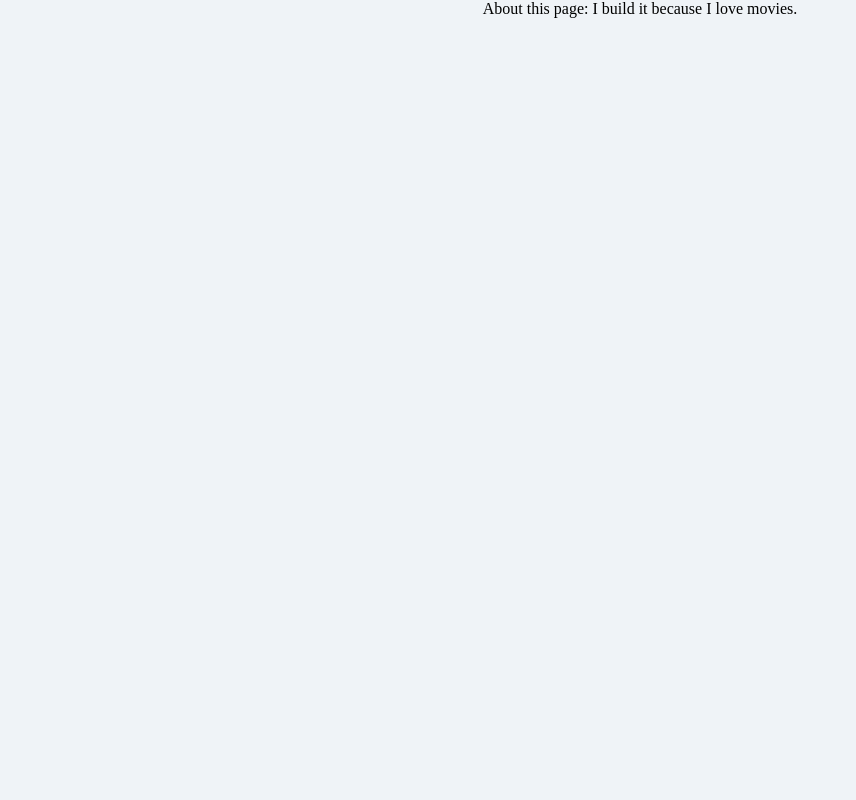
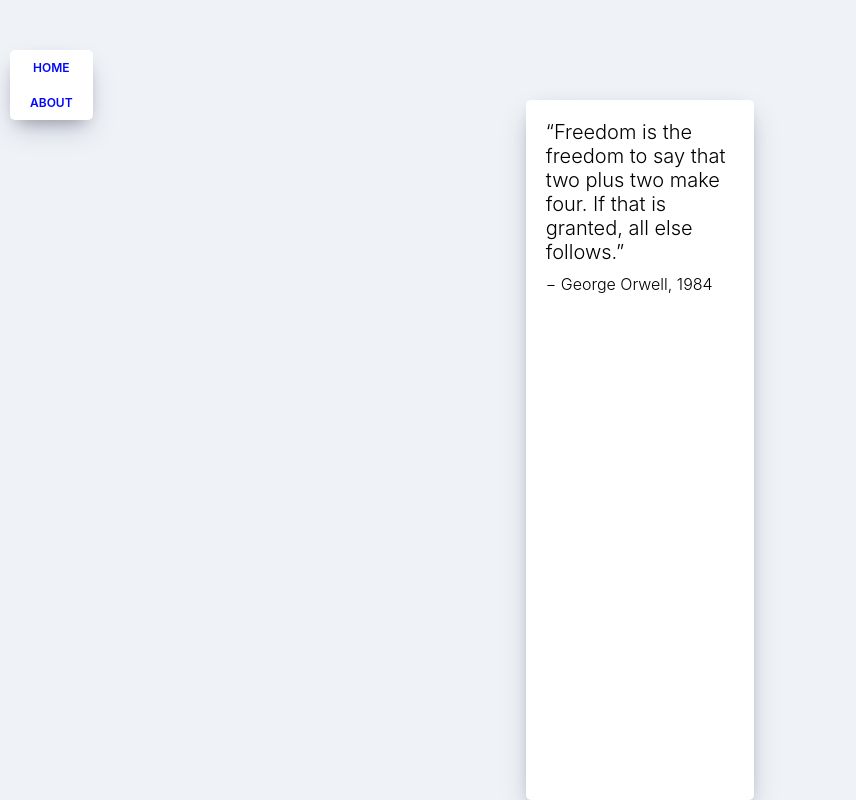
Before and after one commit to ProtoSeo/movie_app, a React (Create React App) app: page /#/about in a window 1280 px wide. Shown: the whole page, without its empty margins (0-856 px from the left). Built offline with nearby package versions, Linux system fonts and the light colour scheme.

Commit message:
#6.2 Building the Navigation

```diff
--- /dev/null
+++ b/src/App.css
@@ -0,0 +1,12 @@
+* {
+    box-sizing: border-box;
+  }
+
+  body {
+    margin: 0;
+    padding: 0;
+    font-family: -apple-system, BlinkMacSystemFont, "Segoe UI", Roboto, Oxygen,
+      Ubuntu, Cantarell, "Open Sans", "Helvetica Neue", sans-serif;
+    background-color: #eff3f7;
+    height: 100%;
+  }
--- a/src/App.js
+++ b/src/App.js
@@ -1,10 +1,13 @@
 import React from 'react';
 import {HashRouter, Route} from "react-router-dom";
-import About from "./routes/About"
-import Home from "./routes/Home"
+import About from "./routes/About";
+import Home from "./routes/Home";
+import Navigation from"./components/Navigation";
+import "./App.css";
 
 function App(){
   return <HashRouter>
+    <Navigation/>
     <Route path="/" exact = {true} component={Home}/>
     <Route path="/about" component={About}/>
   </HashRouter>
--- /dev/null
+++ b/src/components/Navigation.css
@@ -0,0 +1,25 @@
+.nav {
+    position: fixed;
+    top: 50px;
+    left: 10px;
+    display: flex;
+    flex-direction: column;
+    background-color: white;
+    padding: 10px 20px;
+    box-shadow: 0 13px 27px -5px rgba(50, 50, 93, 0.25),
+      0 8px 16px -8px rgba(0, 0, 0, 0.3), 0 -6px 16px -6px rgba(0, 0, 0, 0.025);
+    border-radius: 5px;
+  }
+
+  .nav a {
+    text-decoration: none;
+    color: #0008fc;
+    text-transform: uppercase;
+    font-size: 12px;
+    text-align: center;
+    font-weight: 600;
+  }
+
+  .nav a:not(:last-child) {
+    margin-bottom: 20px;
+  }
--- /dev/null
+++ b/src/components/Navigation.js
@@ -0,0 +1,13 @@
+import React from'react';
+import {Link}from "react-router-dom";
+import "./Navigation.css";
+
+function Navigation(){
+    return (
+        <div className="nav">
+          <Link to="/">Home</Link>
+          <Link to="/about">About</Link>
+        </div>
+      );
+}
+export default Navigation;
--- /dev/null
+++ b/src/routes/About.css
@@ -0,0 +1,20 @@
+.about__container {
+    box-shadow: 0 13px 27px -5px rgba(50, 50, 93, 0.25),
+      0 8px 16px -8px rgba(0, 0, 0, 0.3), 0 -6px 16px -6px rgba(0, 0, 0, 0.025);
+    padding: 20px;
+    border-radius: 5px;
+    background-color: white;
+    margin: 0 auto;
+    margin-top: 100px;
+    max-width: 25%;
+    font-weight: 300;
+  }
+
+  .about__container span:first-child {
+    font-size: 20px;
+  }
+
+  .about__container span:last-child {
+    display: block;
+    margin-top: 10px;
+  }
--- a/src/routes/About.js
+++ b/src/routes/About.js
@@ -1,7 +1,15 @@
 import React from 'react';
+import "./About.css";
 
 function About(){
-    return <span>About this page: I build it because I love movies.</span>
-
+    return (
+        <div className="about__container">
+          <span>
+            “Freedom is the freedom to say that two plus two make four. If that is
+            granted, all else follows.”
+          </span>
+          <span>− George Orwell, 1984</span>
+        </div>
+      );
 }
 export default About;
```
